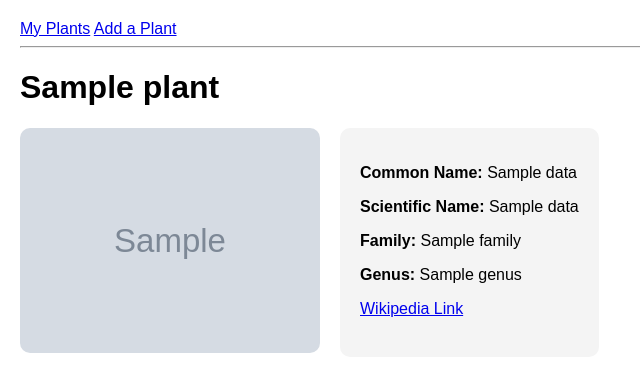
After one commit to lcyster/game1, a Flask app: page /plant/1 in a window 1280 px wide. The commit adds this page. Shown: the top 392 px of the page, without its empty margins (0-640 px from the left). Run offline with Flask 3, Linux system fonts and the light colour scheme; tables that the repository leaves empty hold one stand-in row (values such as "Sample post"); grey boxes marked "Sample" are stand-in pictures; a database or web service that is not in the repository returns one stand-in record (values such as "Sample title"); data that the repository does not hold is empty.

Commit message:
feat: Link plant names to overview page

```diff
--- a/app/main.py
+++ b/app/main.py
@@ -42,26 +42,34 @@ def add_plant():
         new_plant = Plant(name=name, wiki_link=wiki_link, photo_filename=photo_filename)
         db.session.add(new_plant)
         db.session.commit()
-        return redirect(url_for('index'))
+        return redirect(url_for('plant_overview', plant_id=new_plant.id))
 
     return render_template('add_plant.html')
 
+@app.route('/plant/<int:plant_id>')
+def plant_overview(plant_id):
+    plant = Plant.query.get_or_404(plant_id)
+    trefle_data = get_plant_info(plant.name)
+    return render_template('plant_overview.html', plant=plant, trefle_data=trefle_data)
+
 TREFLE_API_KEY = os.environ.get('TREFLE_API_KEY')
 
-@app.route('/api/plant-info/<plant_name>')
-def plant_info(plant_name):
+def get_plant_info(plant_name):
     if not TREFLE_API_KEY:
-        return jsonify({"error": "Trefle API key not configured."}), 500
+        return {"error": "Trefle API key not configured."}
 
     url = f"https://trefle.io/api/v1/plants/search?token={TREFLE_API_KEY}&q={plant_name}"
 
     try:
         response = requests.get(url)
         response.raise_for_status()  # Raise an exception for bad status codes
-        data = response.json()
-        return jsonify(data)
+        return response.json()
     except requests.exceptions.RequestException as e:
-        return jsonify({"error": str(e)}), 500
+        return {"error": str(e)}
+
+@app.route('/api/plant-info/<plant_name>')
+def plant_info(plant_name):
+    return jsonify(get_plant_info(plant_name))
 
 # A command to initialize the database
 @app.cli.command("init-db")
--- /dev/null
+++ b/app/static/style.css
@@ -0,0 +1,20 @@
+body {
+    font-family: sans-serif;
+    margin: 20px;
+}
+
+.plant-overview {
+    display: flex;
+    gap: 20px;
+}
+
+.plant-image img {
+    max-width: 300px;
+    border-radius: 10px;
+}
+
+.plant-details {
+    background: #f4f4f4;
+    padding: 20px;
+    border-radius: 10px;
+}
--- a/app/templates/base.html
+++ b/app/templates/base.html
@@ -4,11 +4,7 @@
     <meta charset="UTF-8">
     <meta name="viewport" content="width=device-width, initial-scale=1.0">
     <title>Plant Tracker</title>
-    <style>
-        body { font-family: sans-serif; margin: 2em; }
-        nav { margin-bottom: 2em; }
-        nav a { margin-right: 1em; }
-    </style>
+    <link rel="stylesheet" href="{{ url_for('static', filename='style.css') }}">
 </head>
 <body>
     <nav>
--- a/app/templates/index.html
+++ b/app/templates/index.html
@@ -5,7 +5,7 @@
     <div class="plant-list">
         {% for plant in plants %}
             <div class="plant-item">
-                <h2>{{ plant.name }}</h2>
+                <h2><a href="{{ url_for('plant_overview', plant_id=plant.id) }}">{{ plant.name }}</a></h2>
                 {% if plant.photo_filename %}
                     <img src="{{ url_for('static', filename='uploads/' + plant.photo_filename) }}" alt="{{ plant.name }}" width="200">
                 {% endif %}
--- /dev/null
+++ b/app/templates/plant_overview.html
@@ -0,0 +1,33 @@
+{% extends 'base.html' %}
+
+{% block content %}
+    <h1>{{ plant.name }}</h1>
+
+    <div class="plant-overview">
+        <div class="plant-image">
+            {% if trefle_data and trefle_data.data and trefle_data.data[0].image_url %}
+                <img src="{{ trefle_data.data[0].image_url }}" alt="{{ plant.name }}">
+            {% elif plant.photo_filename %}
+                <img src="{{ url_for('static', filename='uploads/' + plant.photo_filename) }}" alt="{{ plant.name }}">
+            {% else %}
+                <img src="https://via.placeholder.com/300x300.png?text=No+Image" alt="No Image Available">
+            {% endif %}
+        </div>
+
+        <div class="plant-details">
+            {% if trefle_data and trefle_data.data %}
+                {% set plant_info = trefle_data.data[0] %}
+                <p><strong>Common Name:</strong> {{ plant_info.common_name }}</p>
+                <p><strong>Scientific Name:</strong> {{ plant_info.scientific_name }}</p>
+                <p><strong>Family:</strong> {{ plant_info.family }}</p>
+                <p><strong>Genus:</strong> {{ plant_info.genus }}</p>
+            {% else %}
+                <p>No additional information available.</p>
+            {% endif %}
+
+            {% if plant.wiki_link %}
+                <p><a href="{{ plant.wiki_link }}" target="_blank">Wikipedia Link</a></p>
+            {% endif %}
+        </div>
+    </div>
+{% endblock %}
```
